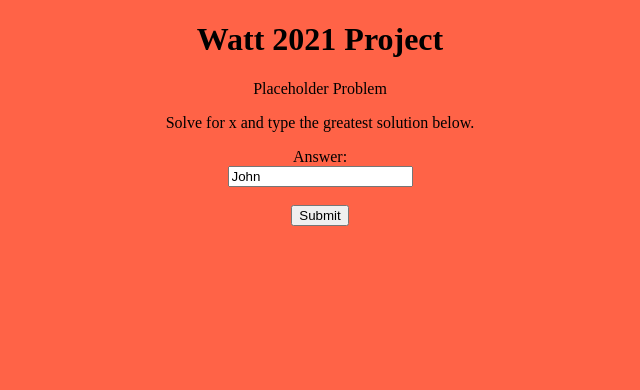
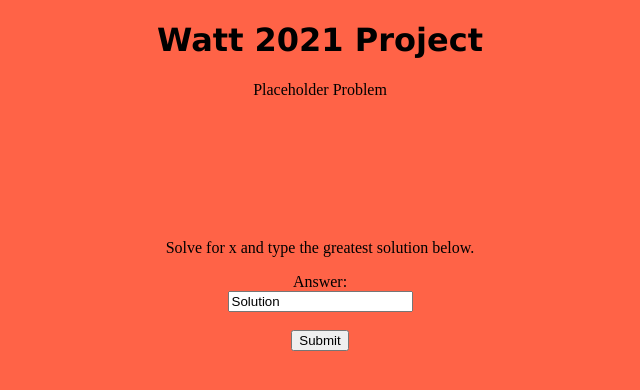
Before and after one commit to nnshrestha/watt-2021-project, a Flask app: template templates/test.html in a window 1280 px wide. Shown: the top 390 px of the page, without its empty margins (320-960 px from the left). Run offline with Flask 2, Linux system fonts and the light colour scheme; the template is opened without the code that fills it, so the values that code supplies are empty.

Commit message:
Update test.html

```diff
--- a/templates/test.html
+++ b/templates/test.html
@@ -3,7 +3,9 @@
 <head>
     <title>Watt 2021 Project</title>
     <style>
-        h1 {text-align: center;}
+        h1 {text-align: center;
+            font-family: 'Lucida Sans';
+            }
         form {text-align: center;}
         p {text-align: center;}
     </style>
@@ -12,10 +14,11 @@
 <h1>Watt 2021 Project</h1>
 
 <p>Placeholder Problem</p>
+<br><br><br><br><br><br>
 <p>Solve for x and type the greatest solution below.</p>
 <form action="/action_page.php">
   <label for="fname">Answer:</label><br>
-  <input type="text" id="fname" name="fname" value="John"><br><br>
+  <input type="text" id="fname" name="fname" value="Solution"><br><br>
   <input type="submit" value="Submit">
 </form>
 
```
